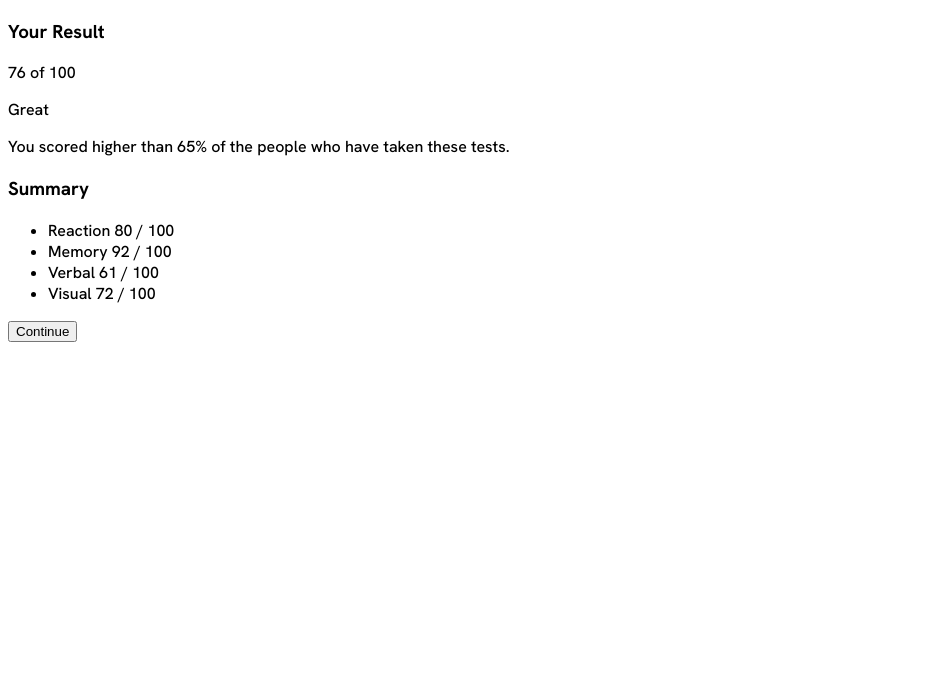
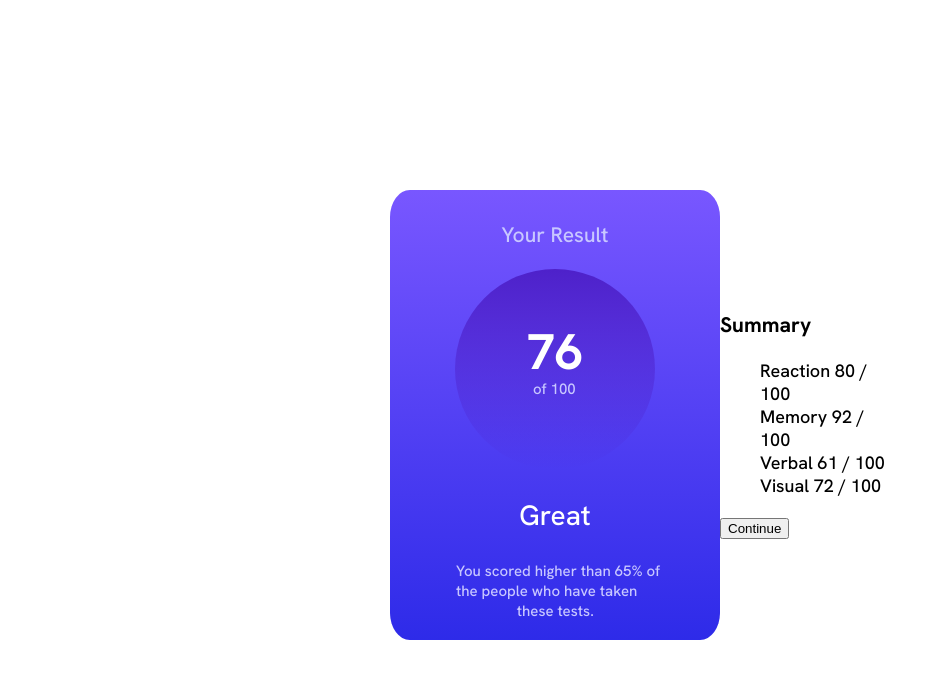
Before and after one commit to anusianne/Frontendmentor-Udemy-projects, a plain HTML site: page 3/results-summary.html in a window 1280 px wide. Shown: the whole page, without its empty margins (0-939 px from the left). Drawn offline with Linux system fonts and the light colour scheme.

Commit message:
style summary section in css

```diff
--- a/3/results-summary.css
+++ b/3/results-summary.css
@@ -1,3 +1,67 @@
 body {
   font-family: "Hanken Grotesk", sans-serif;
+  font-size: 18px;
 }
+#container {
+  display: grid;
+  position: relative;
+  width: 500px;
+  margin: 0 auto;
+  margin-top: 15%;
+  grid-template-columns: 1fr 1fr;
+  place-items: center;
+}
+#result {
+  background: linear-gradient(hsl(252, 100%, 67%), hsl(241, 81%, 54%));
+  border-radius: 6%;
+  width: 330px;
+  height: 450px;
+}
+#points {
+  display: block;
+  position: relative;
+  margin: 0 auto;
+  width: 100px;
+  height: 100px;
+  text-align: center;
+  color: white;
+  font-size: 50px;
+  font-weight: 600;
+  background: linear-gradient(hsla(256, 72%, 46%, 1), hsla(241, 72%, 46%, 0));
+  border-radius: 50%;
+  padding: 50px;
+}
+#points span {
+  font-size: 15px;
+  font-weight: 300;
+  color: hsl(241, 100%, 89%);
+  display: block;
+  position: absolute;
+  top: 55%;
+  left: 39%;
+}
+#titleResult {
+  text-align: center;
+  color: hsl(241, 100%, 89%);
+  font-weight: 500;
+  padding-top: 10px;
+}
+#congrats {
+  color: white;
+  text-align: center;
+  font-size: 28px;
+}
+#aboutYou {
+  color: hsl(241, 100%, 89%);
+  font-size: 15px;
+  padding-left: 20%;
+}
+#aboutYou span {
+  padding-left: 23%;
+}
+#summary {
+  background-color: white;
+}
+#listOf {
+  list-style: none;
+}
--- a/3/results-summary.html
+++ b/3/results-summary.html
@@ -21,16 +21,18 @@
   <body>
     <section id="container">
       <main id="result">
-        <h3>Your Result</h3>
-        <p id="points">76 of 100</p>
+        <h3 id="titleResult">Your Result</h3>
+        <p id="points">76 <span>of 100</span></p>
         <p id="congrats">Great</p>
         <p id="aboutYou">
-          You scored higher than 65% of the people who have taken these tests.
+          You scored higher than 65% of <br />
+          the people who have taken <br />
+          <span class="someTxt">these tests.</span>
         </p>
       </main>
       <aside id="summary">
-        <h3>Summary</h3>
-        <ul>
+        <h3 id="titleSum">Summary</h3>
+        <ul id="listOf">
           <li>Reaction 80 / 100</li>
           <li>Memory 92 / 100</li>
           <li>Verbal 61 / 100</li>
```
